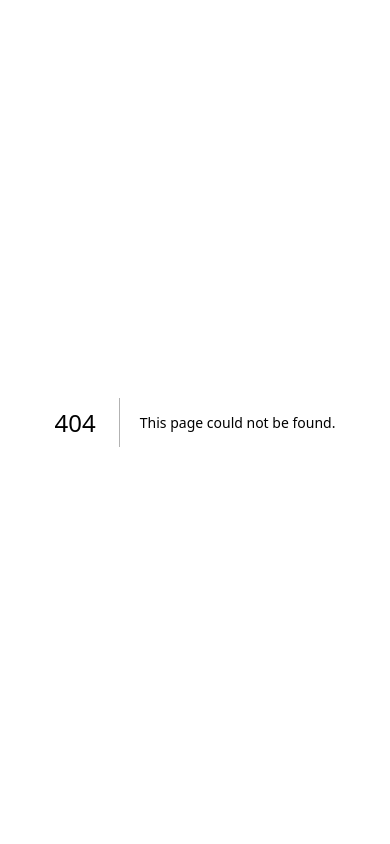
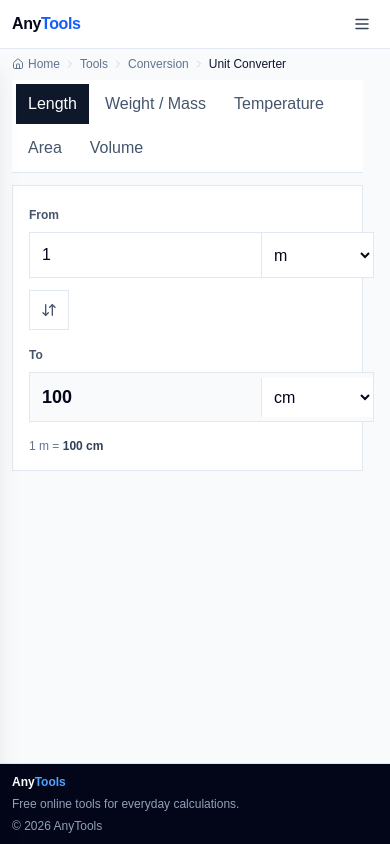
Before and after one commit to farukislamyt/any-tools, a Next.js app: page /tools/unit-converter in a window 390 px wide. Before the commit this address had no page. Built offline with nearby package versions, Linux system fonts and the light colour scheme.

Commit message:
feat: add responsive unit converter tool

```diff
--- /dev/null
+++ b/app/tools/unit-converter/page.tsx
@@ -0,0 +1,65 @@
+"use client";
+
+import { useMemo, useState } from "react";
+import { ArrowDownUp } from "lucide-react";
+import { ToolShell } from "@/components/tool-shell";
+import { convertUnit, formatConversion, unitCategories, units, type UnitCategory } from "@/lib/unit-converter";
+
+export default function UnitConverterPage() {
+  const [category, setCategory] = useState<UnitCategory>("length");
+  const [from, setFrom] = useState("m");
+  const [to, setTo] = useState("cm");
+  const [value, setValue] = useState("1");
+
+  const options = useMemo(() => Object.entries(units[category]), [category]);
+  const result = useMemo(() => {
+    const number = Number(value);
+    if (!Number.isFinite(number) || value.trim() === "") return "—";
+    try { return formatConversion(convertUnit(number, category, from, to)); } catch { return "—"; }
+  }, [category, from, to, value]);
+
+  const changeCategory = (next: UnitCategory) => {
+    const nextOptions = Object.keys(units[next]);
+    setCategory(next);
+    setFrom(nextOptions[0]);
+    setTo(nextOptions[1] ?? nextOptions[0]);
+  };
+
+  const swap = () => { setFrom(to); setTo(from); };
+
+  return (
+    <ToolShell title="Unit Converter" description="Convert common units quickly and accurately." category="Conversion">
+      <div className="mx-auto w-full max-w-3xl">
+        <div className="mb-3 flex flex-wrap gap-1 border-b border-slate-200 bg-white p-1">
+          {unitCategories.map((item) => (
+            <button key={item.id} type="button" onClick={() => changeCategory(item.id)} className={`px-3 py-2 text-xs font-semibold ${category === item.id ? "bg-slate-900 text-white" : "text-slate-600 hover:bg-slate-100"}`}>{item.label}</button>
+          ))}
+        </div>
+        <section className="border border-slate-200 bg-white p-4 sm:p-5">
+          <div className="grid gap-3 md:grid-cols-[1fr_auto_1fr] md:items-end">
+            <label className="block">
+              <span className="text-xs font-semibold text-slate-600">From</span>
+              <div className="mt-1.5 flex border border-slate-200">
+                <input inputMode="decimal" value={value} onChange={(e) => setValue(e.target.value)} className="min-w-0 flex-1 px-3 py-2.5 text-lg outline-none focus:bg-slate-50" aria-label="Value" />
+                <select value={from} onChange={(e) => setFrom(e.target.value)} className="w-28 border-l border-slate-200 bg-white px-2 text-sm outline-none" aria-label="From unit">
+                  {options.map(([id, unit]) => <option key={id} value={id}>{unit.label}</option>)}
+                </select>
+              </div>
+            </label>
+            <button type="button" onClick={swap} className="inline-flex h-10 w-10 items-center justify-center border border-slate-200 text-slate-600 hover:bg-slate-100" aria-label="Swap units" title="Swap units"><ArrowDownUp size={16} /></button>
+            <label className="block">
+              <span className="text-xs font-semibold text-slate-600">To</span>
+              <div className="mt-1.5 flex min-h-12 items-center border border-slate-200 bg-slate-50">
+                <output className="min-w-0 flex-1 truncate px-3 py-2.5 text-lg font-semibold" aria-live="polite">{result}</output>
+                <select value={to} onChange={(e) => setTo(e.target.value)} className="w-28 border-l border-slate-200 bg-white px-2 py-2.5 text-sm outline-none" aria-label="To unit">
+                  {options.map(([id, unit]) => <option key={id} value={id}>{unit.label}</option>)}
+                </select>
+              </div>
+            </label>
+          </div>
+          <p className="mt-4 text-xs text-slate-500">{value || "0"} {units[category][from]?.symbol} = <strong className="text-slate-700">{result} {units[category][to]?.symbol}</strong></p>
+        </section>
+      </div>
+    </ToolShell>
+  );
+}
```
